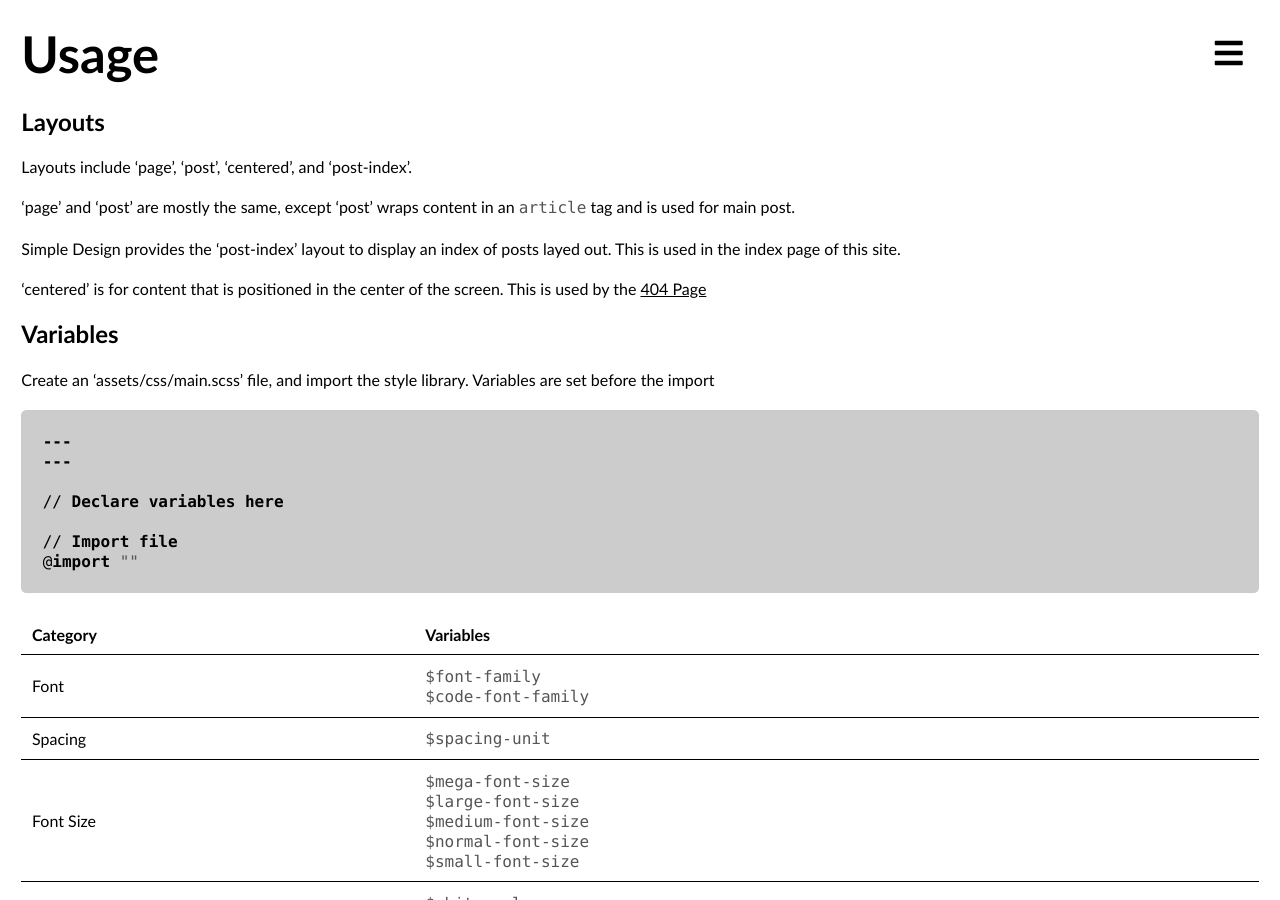
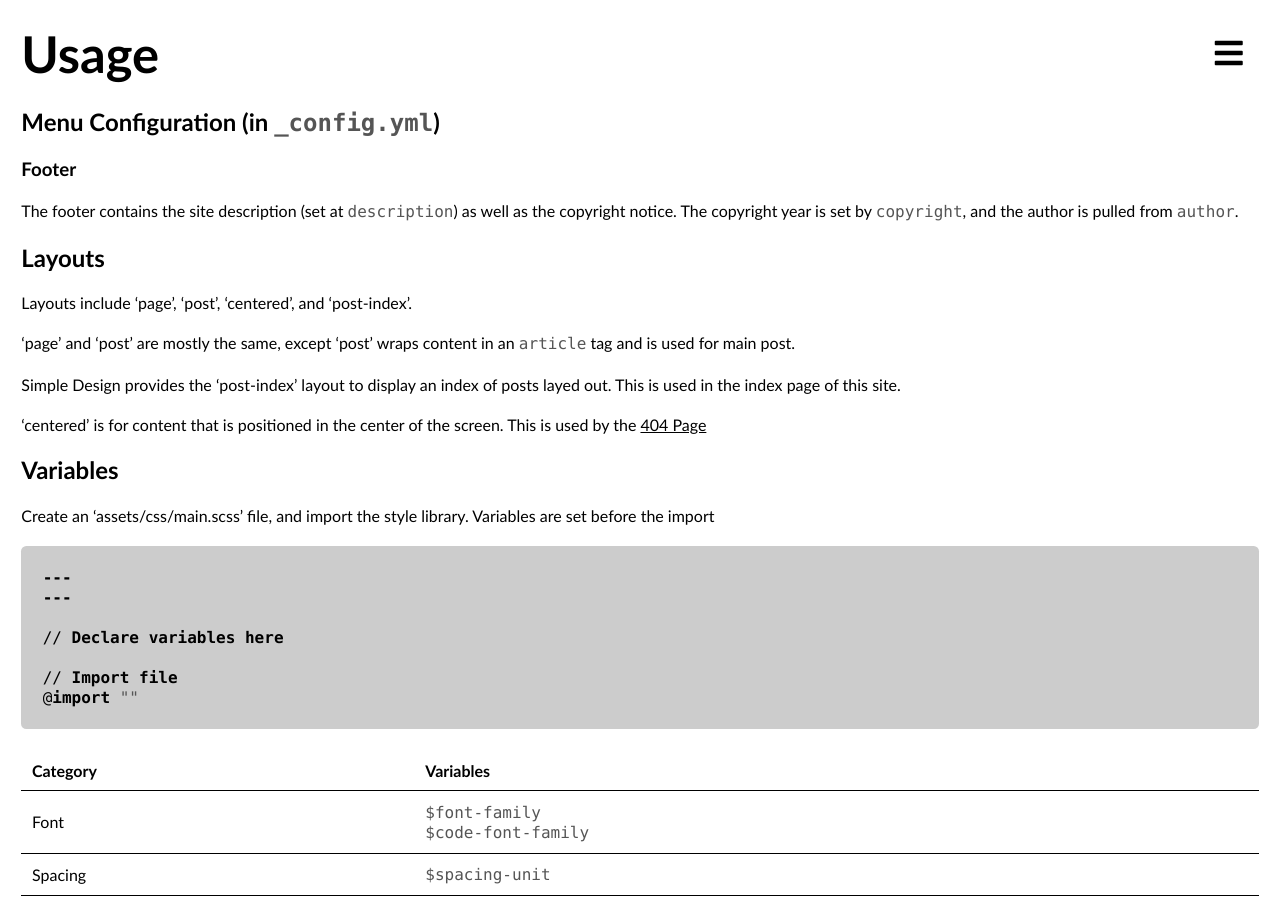
Before and after one commit to andydevs/jekyll-theme-peaceful-gates, a Jekyll site: the page built from usage.md, in a window 1280 px wide and 900 px high. Built offline with Jekyll 4.4.1, drawn with Linux system fonts in a browser that asks for light colours.

Commit message:
Footer documentation

```diff
--- a/usage.md
+++ b/usage.md
@@ -2,6 +2,14 @@
 layout: page
 title: Usage
 ---
+
+Menu Configuration (in `_config.yml`)
+------------------------------------------------------------------------------------------------------------------------------------
+
+### Footer
+
+The footer contains the site description (set at `description`) as well as the copyright notice. The copyright year is set by
+`copyright`, and the author is pulled from `author`.
 
 Layouts
 ------------------------------------------------------------------------------------------------------------------------------------
```
Also changed, not shown: TODO.md (+1 -1 lines).
